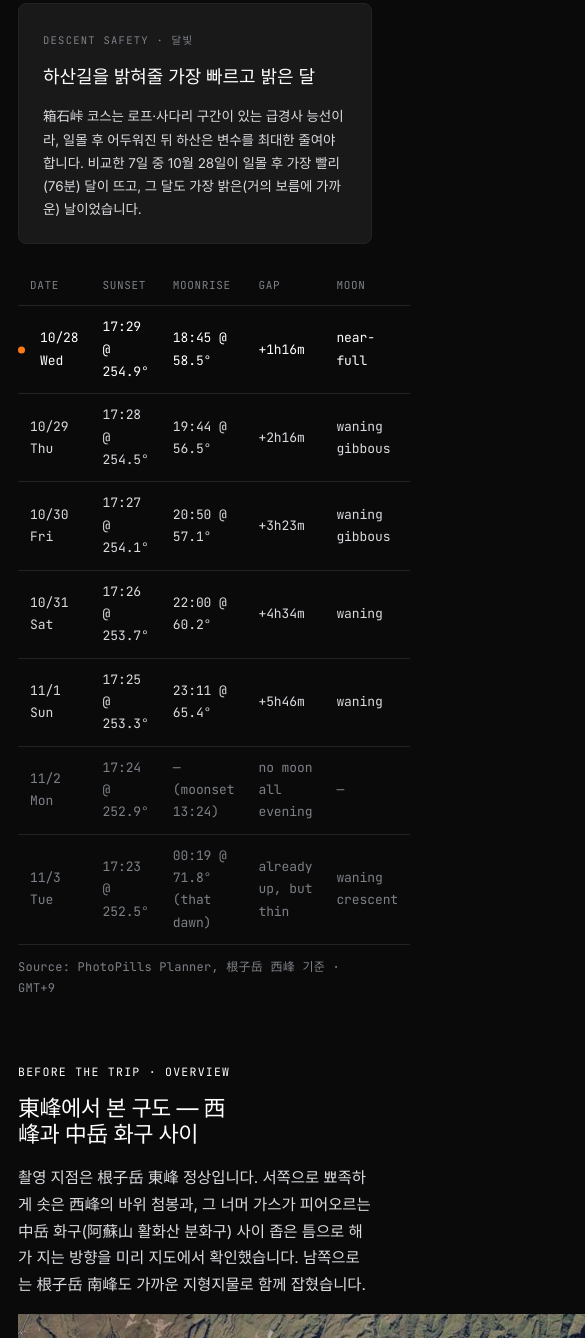
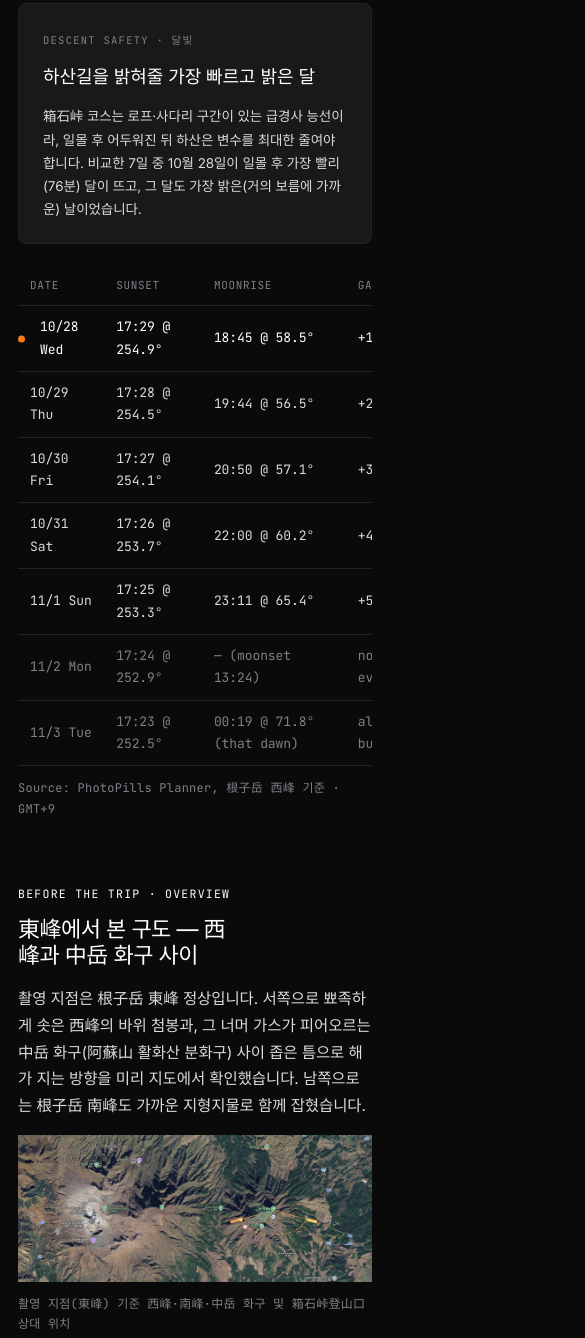
Before and after one commit to kmzlee/lee-jungho-portfolio, a plain HTML site: page workflow/nekodake-sunset.html in a window 390 px wide. Shown: the part 6408-7746 px from the top of the page, 585 px wide, since content can reach past the window. Drawn offline with Linux system fonts and the light colour scheme; a web font is replaced by a local one.

Commit message:
Fix oversized images overflowing the viewport on Nekodake Sunset page
.zoomable img had no width constraint outside the .hero-stage/.plan-card
wrappers, so the overview map and the three result photos rendered at
native pixel size (up to 3200px wide) and overflowed the page instead of
fitting the layout. Also wrapped the Oct 28 comparison table in a
horizontal scroller so it doesn't blow out the viewport on narrow phones.

```diff
--- a/workflow/nekodake-sunset.html
+++ b/workflow/nekodake-sunset.html
@@ -64,7 +64,7 @@ section p{margin:0 0 15px}
 
 /* ── zoomable photos + lightbox ── */
 .zoomable{position:relative;display:block;cursor:zoom-in;width:100%}
-.zoomable img{transition:transform .4s cubic-bezier(.2,.7,.3,1),filter .3s ease}
+.zoomable img{display:block;width:100%;height:auto;transition:transform .4s cubic-bezier(.2,.7,.3,1),filter .3s ease}
 .zoomable:hover img,.zoomable:focus-visible img{transform:scale(1.035);filter:brightness(.82) saturate(1.05)}
 .zoomable:focus-visible{outline:2px solid #fff;outline-offset:-2px}
 .zb-badge{
@@ -128,7 +128,8 @@ section p{margin:0 0 15px}
 .why-card p{font-size:13.5px;color:var(--body);margin:12px 0 0}
 
 /* ── moon/sun comparison table ── */
-table.moon-table{width:100%;border-collapse:collapse;margin-top:22px;font-size:13px}
+.table-scroll{overflow-x:auto;margin-top:22px;-webkit-overflow-scrolling:touch}
+table.moon-table{width:100%;min-width:560px;border-collapse:collapse;font-size:13px}
 table.moon-table th,table.moon-table td{padding:10px 12px;border-bottom:1px solid var(--line);text-align:left}
 table.moon-table th{color:var(--muted);font-weight:400;font-family:"JetBrains Mono",ui-monospace,monospace;font-size:11px;letter-spacing:.06em;text-transform:uppercase}
 table.moon-table td.eng{font-family:"JetBrains Mono",ui-monospace,monospace;color:var(--ink-2)}
@@ -288,6 +289,7 @@ footer a:hover{color:var(--ink)}
       <p>箱石峠 코스는 로프·사다리 구간이 있는 급경사 능선이라, 일몰 후 어두워진 뒤 하산은 변수를 최대한 줄여야 합니다. 비교한 7일 중 10월 28일이 일몰 후 가장 빨리(76분) 달이 뜨고, 그 달도 가장 밝은(거의 보름에 가까운) 날이었습니다.</p>
     </div>
   </div>
+  <div class="table-scroll">
   <table class="moon-table eng">
     <thead>
       <tr><th>Date</th><th>Sunset</th><th>Moonrise</th><th>Gap</th><th>Moon</th></tr>
@@ -302,6 +304,7 @@ footer a:hover{color:var(--ink)}
       <tr><td class="dim">11/3 Tue</td><td class="dim">17:23 @ 252.5°</td><td class="dim">00:19 @ 71.8° (that dawn)</td><td class="dim">already up, but thin</td><td class="dim">waning crescent</td></tr>
     </tbody>
   </table>
+  </div>
   <p class="cap">Source: PhotoPills Planner, 根子岳 西峰 기준 · GMT+9</p>
 </section>
 
```
